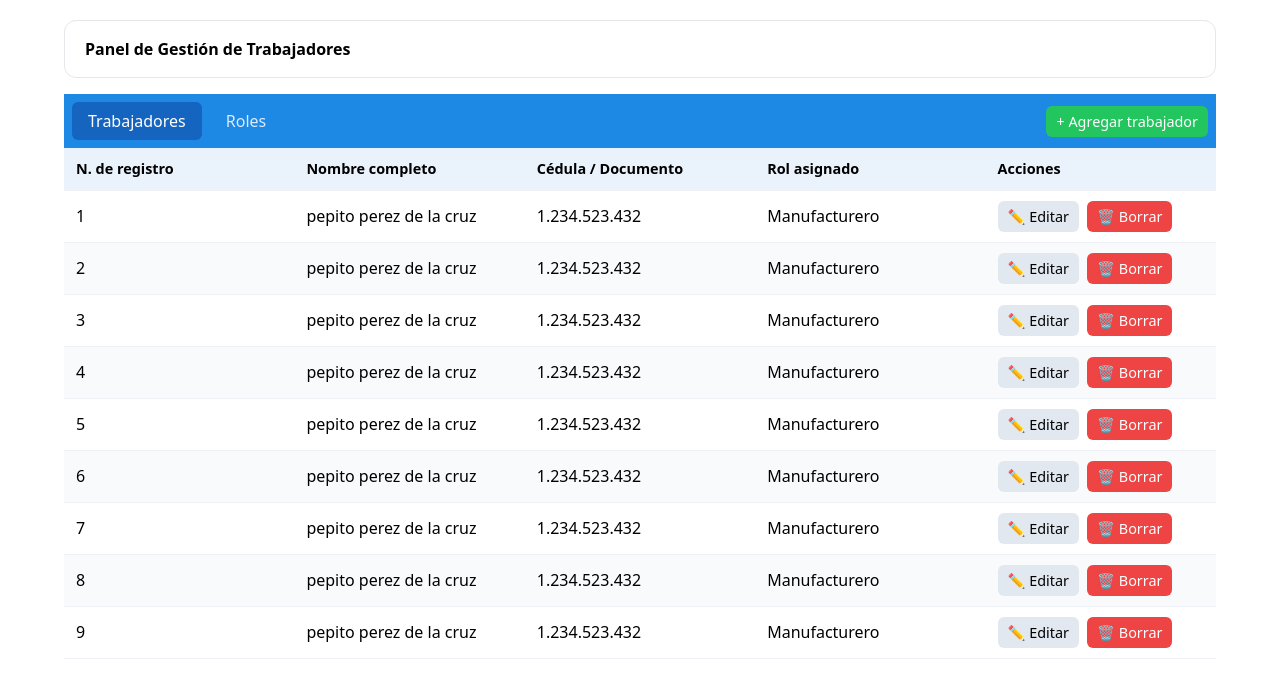
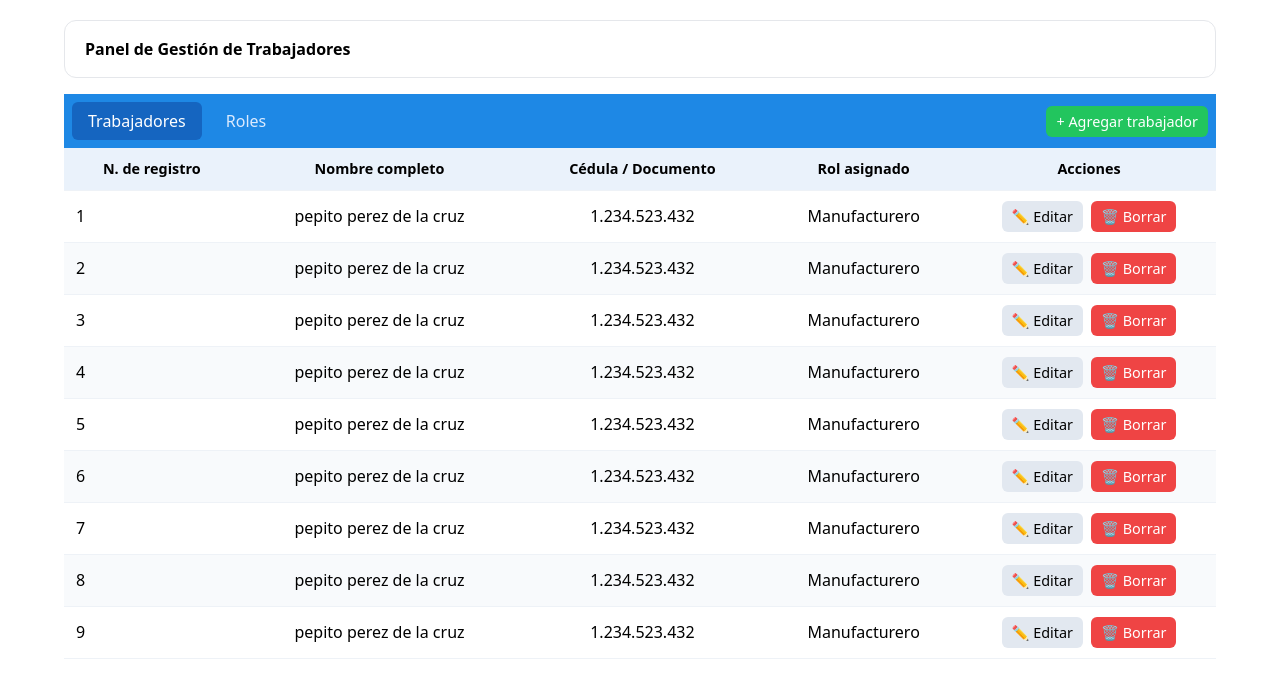
Before and after one commit to judajaavAlt/PI2-ImageRecognition, a React (Vite) app in the folder frontend/: page /workers in a window 1280 px wide. Shown: the top 698 px of the page. Built offline with nearby package versions, Linux system fonts and the light colour scheme.

Commit message:
Update table styles for workers page
Changed table layout to auto and centered header and cell text for improved readability. Adjusted column widths and alignment for .w-num and .actions classes, and ensured action buttons are centered within their container.

```diff
--- a/frontend/src/pages/workers.css
+++ b/frontend/src/pages/workers.css
@@ -85,10 +85,10 @@
   background: white;
   border-radius: 0;
   overflow: hidden;
-  table-layout: fixed;
+  table-layout: auto;
 }
 .table thead th {
-  text-align: left;
+  text-align: center;
   font-weight: 600;
   font-size: 0.9rem;
   background: #eaf2fb;
@@ -100,6 +100,7 @@
   padding: 10px 12px;
   border-bottom: 1px solid #eef2f7;
   color: #000; /* info de trabajadores en negro */
+  text-align: center;
 }
 .table tbody tr:nth-child(even) td {
   background: #f8fafc;
@@ -107,12 +108,18 @@
 
 th.w-num,
 td.w-num {
-  width: 80px;
+  width: auto;
   color: #0f172a;
+  text-align: left !important;
+  white-space: nowrap;
 }
 th.actions,
 td.actions {
-  width: 200px;
+  width: 230px;
+  min-width: 230px;
+  max-width: 230px;
+  text-align: center !important;
+  white-space: nowrap;
 }
 td.actions {
   padding: 10px 12px;
@@ -121,6 +128,7 @@ td.actions > div {
   display: flex;
   gap: 8px;
   align-items: center;
+  justify-content: center;
 }
 
 .notification-overlay {
```
